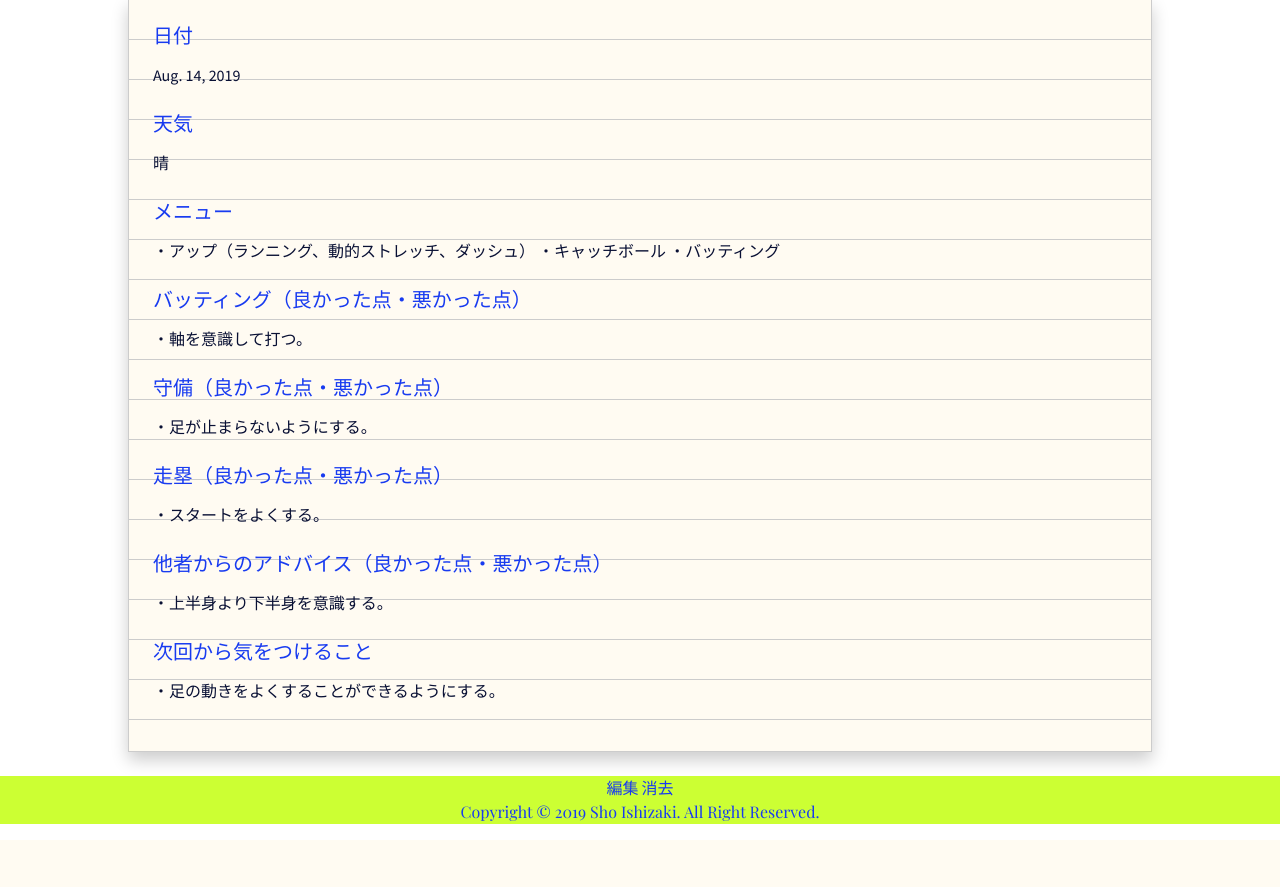
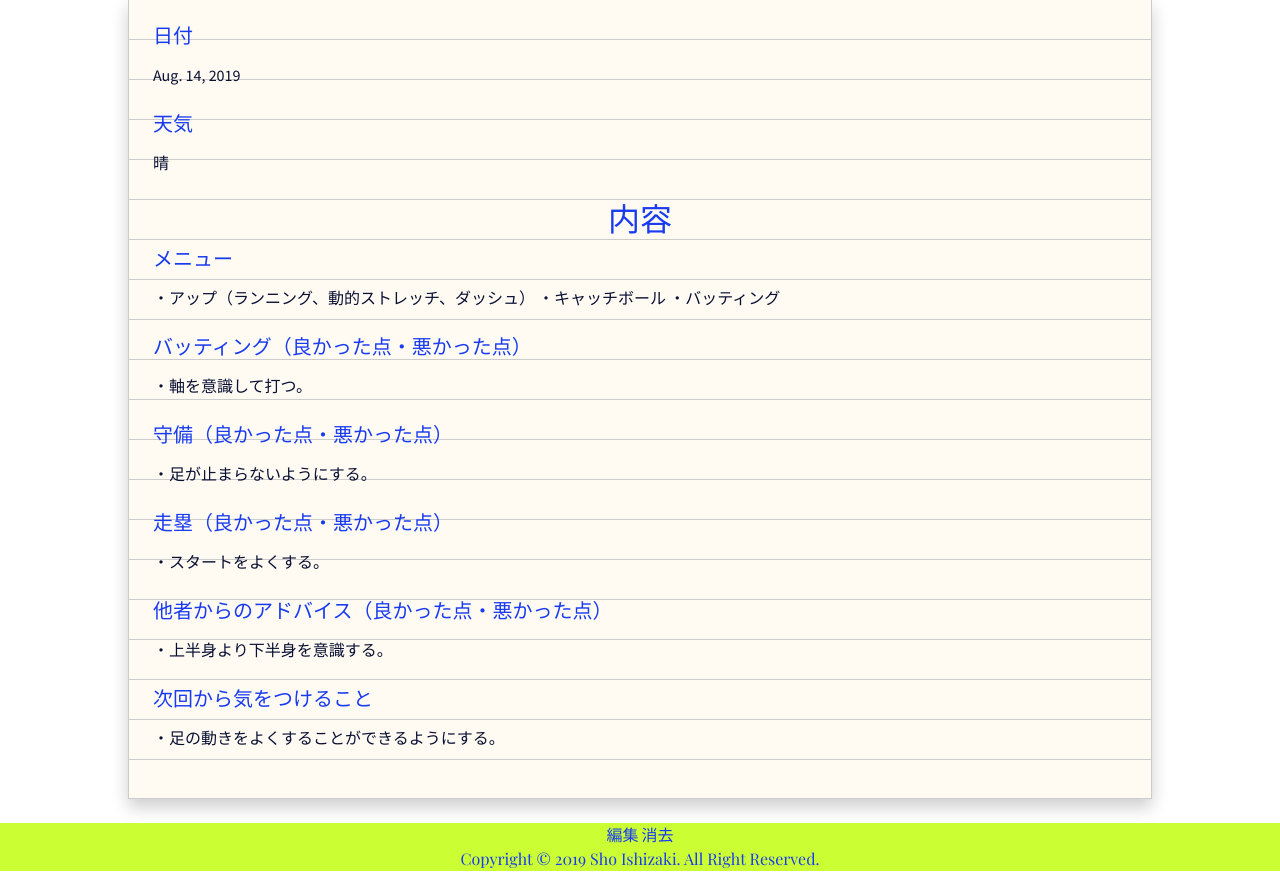
Before and after one commit to shoishizaki/baseball_game_and_practice_notes_web_app, a Django app: page /detail_practice_note/1/ in a window 1280 px wide. Shown: the part 158-1045 px from the top of the page. Before the commit the page ends 998 px from the top, so only its background shows below. Run offline with Django 3.2, Linux system fonts and the light colour scheme; data comes from the database, SQL or seed files in the repository; some libraries are stand-ins or nearby versions.

Commit message:
Distinguish each element

```diff
--- a/templates/baseball_game_and_practice_notes/practice_note_detail_page.html
+++ b/templates/baseball_game_and_practice_notes/practice_note_detail_page.html
@@ -8,34 +8,53 @@
 <section class="main-section">
   <div class="note">
     <div class="title-section">
+      <div class="date">
         <h5>日付</h5>
         <p>{{ practice_note_data.date }}</p>
+      </div>
+      <div class="weather">
         <h5>天気</h5>
         <p>{{ practice_note_data.weather }}</p>
       </div>
+    </div>
 
     <div class="content-section">
+      <h2>内容</h2>
+      <div class="menu">
         <h5>メニュー</h5>
         <p>{{ practice_note_data.practice_menu }}</p>
+      </div>
+      <div class="batting">
         {% if practice_note_data.batting %}
         <h5>バッティング（良かった点・悪かった点）</h5>
         <p>{{ practice_note_data.batting }}</p>
-      {% endif %} {% if practice_note_data.defense %}
+        {% endif %}
+      </div>
+      <div class="defense">
+        {% if practice_note_data.defense %}
         <h5>守備（良かった点・悪かった点）</h5>
         <p>{{ practice_note_data.defense }}</p>
-      {% endif %} {% if practice_note_data.running %}
+        {% endif %}
+      </div>
+      <div class="running">
+        {% if practice_note_data.running %}
         <h5>走塁（良かった点・悪かった点）</h5>
         <p>{{ practice_note_data.running }}</p>
         {% endif %}
       </div>
+    </div>
 
     <div class="reflection-section">
+      <div class="advice">
         {% if practice_note_data.advice %}
         <h5>他者からのアドバイス（良かった点・悪かった点）</h5>
         <p>{{ practice_note_data.advice }}</p>
         {% endif %}
+      </div>
+      <div class="next_goal">
         <h5>次回から気をつけること</h5>
         <p>{{ practice_note_data.next_goal }}</p>
+      </div>
     </div>
   </div>
 </section>
```
Lines whose indentation alone changed are shown as unchanged.
